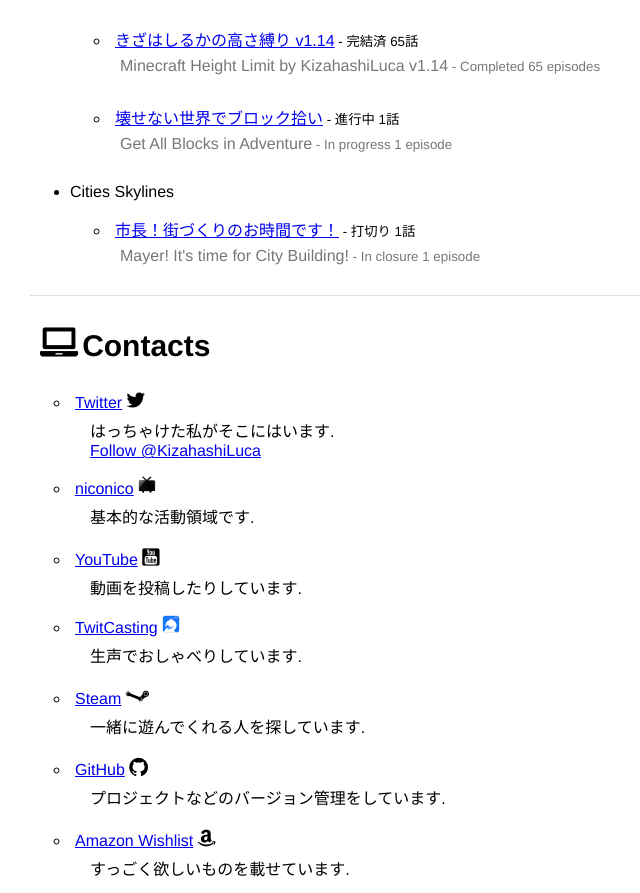
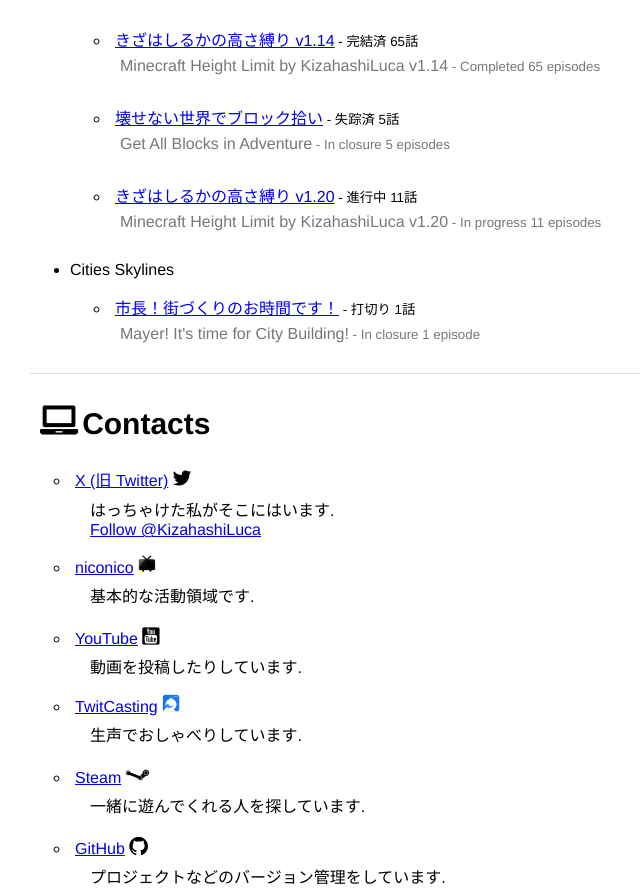
Before and after one commit to KizahashiLuca/KizahashiLuca.github.io, a plain HTML site: page index.html in a window 1280 px wide. Shown: the part 810-1703 px from the top of the page, without its empty margins (250-890 px from the left). Drawn offline with Linux system fonts and the light colour scheme.

Commit message:
[Updated] height limit v1.20

```diff
--- a/index.html
+++ b/index.html
@@ -42,8 +42,10 @@
       <p class="eng-li">Let's play Minecraft JE 1.13<span style="font-size:smaller"> - In closure 5 episodes</span></p></p></li>
       <li><p class="jap-li"><a href="http://www.nicovideo.jp/mylist/65403226">きざはしるかの高さ縛り v1.14</a><span style="font-size:smaller"> - 完結済 65話</span></p>
       <p class="eng-li">Minecraft Height Limit by KizahashiLuca v1.14<span style="font-size:smaller"> - Completed 65 episodes</span></p></p></li>
-      <li><p class="jap-li"><a href="http://www.nicovideo.jp/mylist/74103617">壊せない世界でブロック拾い</a><span style="font-size:smaller"> - 進行中 1話</span></p>
-      <p class="eng-li">Get All Blocks in Adventure<span style="font-size:smaller"> - In progress 1 episode</span></p></p></li>
+      <li><p class="jap-li"><a href="http://www.nicovideo.jp/mylist/74103617">壊せない世界でブロック拾い</a><span style="font-size:smaller"> - 失踪済 5話</span></p>
+      <p class="eng-li">Get All Blocks in Adventure<span style="font-size:smaller"> - In closure 5 episodes</span></p></p></li>
+      <li><p class="jap-li"><a href="http://www.nicovideo.jp/mylist/75293667">きざはしるかの高さ縛り v1.20</a><span style="font-size:smaller"> - 進行中 11話</span></p>
+      <p class="eng-li">Minecraft Height Limit by KizahashiLuca v1.20<span style="font-size:smaller"> - In progress 11 episodes</span></p></p></li>
     </ul>
     <li>Cities Skylines</li>
     <ul type="circle">
@@ -56,7 +58,7 @@
     <!-- Contacts -->
     <h2><span class="fi-icon fi-laptop" aria-hidden="true"></span>Contacts</h2>
     <ul type="circle">
-      <li><p class="li-main"><a href="https://twitter.com/KizahashiLuca">Twitter</a> <span class="fi-listicon fi-social-twitter" aria-hidden="true"></span></p>
+      <li><p class="li-main"><a href="https://x.com/KizahashiLuca">X (旧 Twitter)</a> <span class="fi-listicon fi-social-twitter" aria-hidden="true"></span></p>
       <p class="li-sub">はっちゃけた私がそこにはいます.<br><a href="https://twitter.com/KizahashiLuca?ref_src=twsrc%5Etfw" class="twitter-follow-button" data-show-count="false">Follow @KizahashiLuca</a><script async src="https://platform.twitter.com/widgets.js" charset="utf-8"></script></p></li>
       <li><p class="li-main"><a href="http://www.nicovideo.jp/user/22833109">niconico</a> <img src="./img/niconico-icon.png" width="18" height="18"></p>
       <p class="li-sub">基本的な活動領域です.</p></li>
@@ -86,8 +88,8 @@
       <p class="eng-li">Minecraft Advancements Disturber (PvP) Datapack</p></li>
       <li><p class="jap-li"><a href="https://github.com/KizahashiLuca/minecraft_extra_info/">マイクラ情報表示 データパック</a></p>
       <p class="eng-li">Minecraft Extra Information Datapack</p></li>
-      <li><p class="jap-li"><a href="https://kizahashiluca.github.io/chunk_dependent_windmill_like_branch_mining_calcurator/">チャンク依拠風車型ブランチマイニングの期待値計算ツール</a><br>　- yumetodoさん, でいりぃさんと共同で開発</p>
-      <p class="eng-li">Calcurator of Windmill Mining in accordance with chunks<br>　- developed jointly with 'yumetodo' and 'daily'</p></li>
+      <li><p class="jap-li"><a href="https://kizahashiluca.github.io/chunk_dependent_windmill_like_branch_mining_calcurator/">チャンク依拠風車型ブランチマイニングの期待値計算ツール</a><br> - yumetodoさん, でいりぃさんと共同で開発</p>
+      <p class="eng-li">Calcurator of Windmill Mining in accordance with chunks<br> - developed jointly with 'yumetodo' and 'daily'</p></li>
     </ul>
   </div>
   </div>
```
